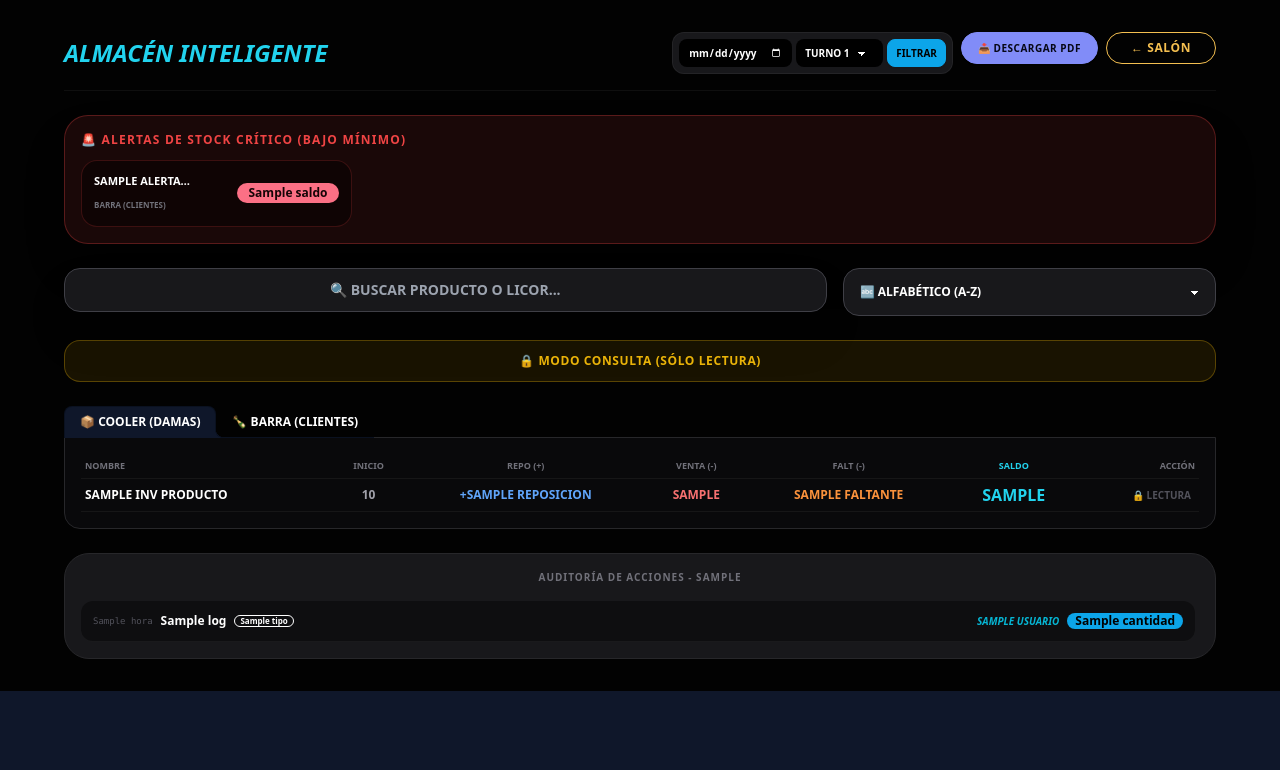
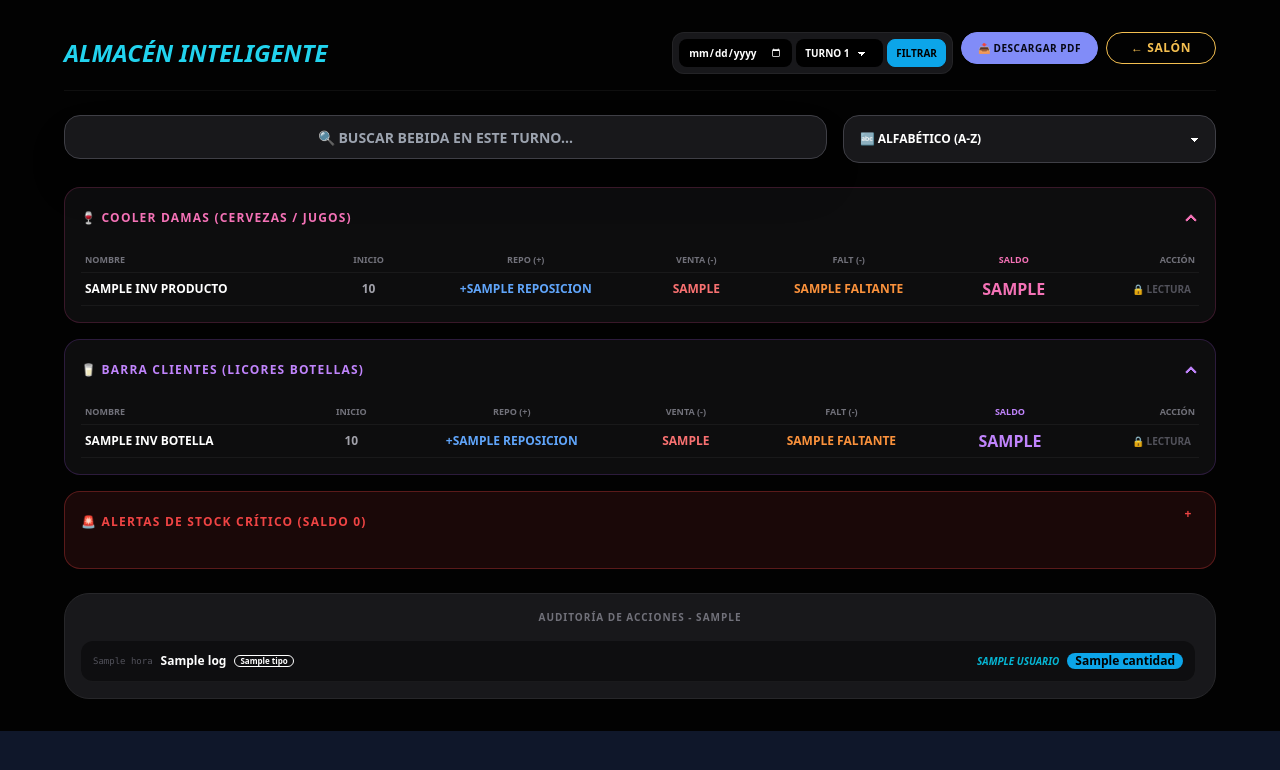
Before and after one commit to Edrie2020/Whiskeria_Pro, a FastAPI app: template templates/stock.html in a window 1280 px wide. Shown: the top 770 px of the page. Run offline with FastAPI, Linux system fonts and the light colour scheme; the template is opened without the code that fills it: most values are stand-ins (such as "Sample title", 1, 10 or a date in 2020); some libraries are stand-ins or nearby versions.

Commit message:
Rediseno de stock premium, fotos de damas y WAL mode

```diff
--- a/templates/stock.html
+++ b/templates/stock.html
@@ -9,13 +9,7 @@
     <title>Inventario Pro - Whiskeria 2000</title>
 
     <style>
-        .custom-scrollbar::-webkit-scrollbar {
-            height: 4px;
-        }
-        .custom-scrollbar::-webkit-scrollbar-thumb {
-            background: rgba(34, 211, 238, 0.3);
-            border-radius: 10px;
-        }
+        .evitar-salto { page-break-inside: avoid; }
     </style>
 </head>
 <body class="bg-[#020202] text-white p-3 md:p-8 font-sans overflow-x-hidden">
@@ -64,35 +58,13 @@
             </div>
         </div>
 
-        <!-- SECCIÓN DE ALERTAS DE STOCK CRÍTICO (5 unidades o menos) -->
-        {% if alertas_criticas %}
-        <div class="bg-red-500/10 border border-red-500/30 rounded-[24px] p-4 mb-6 shadow-2xl no-print">
-            <h3 class="text-xs font-black text-red-500 uppercase tracking-widest mb-3 flex items-center gap-2">
-                🚨 ALERTAS DE STOCK CRÍTICO (BAJO MÍNIMO)
-            </h3>
-            <div class="grid grid-cols-2 sm:grid-cols-4 gap-3">
-                {% for a in alertas_criticas %}
-                <div class="bg-black/40 border border-red-500/20 p-3 rounded-2xl flex justify-between items-center">
-                    <div>
-                        <p class="font-black text-white text-[11px] uppercase truncate max-w-[100px]">{{ a.nombre }}</p>
-                        <span class="text-[8px] text-zinc-500 uppercase font-bold">{% if a.tipo == 'PRODUCTO' %}Cooler (Damas){% else %}Barra (Clientes){% endif %}</span>
-                    </div>
-                    <span class="badge badge-error font-black text-xs py-2 px-2.5">{{ a.saldo }}</span>
-                </div>
-                {% endfor %}
-            </div>
-        </div>
-        {% endif %}
-
-        <!-- CONTROLES: BUSCADOR Y ORDENAMIENTO -->
+        <!-- CONTROLES GLOBALES DE ORDENAMIENTO -->
         <div class="grid grid-cols-1 md:grid-cols-3 gap-4 mb-6 no-print">
-            <!-- BUSCADOR -->
             <div class="md:col-span-2">
                 <input type="text" id="buscadorStock" onkeyup="filtrarStock()"
-                       placeholder="🔍 BUSCAR PRODUCTO O LICOR..."
-                       class="input input-bordered w-full bg-zinc-900 border-zinc-700 font-bold uppercase text-center focus:border-cyan-400 shadow-2xl h-11 text-sm rounded-2xl">
+                       placeholder="🔍 BUSCAR BEBIDA EN ESTE TURNO..."
+                       class="input input-bordered w-full bg-zinc-900 border-zinc-700 font-bold uppercase text-center focus:border-cyan-400 shadow-2xl h-11 text-sm rounded-2xl text-white">
             </div>
-            <!-- ORDENAMIENTO -->
             <div>
                 <form action="/stock" method="get" class="w-full">
                     <input type="hidden" name="fecha" value="{{ fecha_filtro }}">
@@ -106,14 +78,7 @@
             </div>
         </div>
 
-        <!-- MODO CONSULTA (SÓLO LECTURA) -->
-        {% if fecha_filtro != fecha_actual or turno_filtro != turno_actual or estado_club != 'ABIERTO' %}
-        <div class="bg-yellow-500/10 border border-yellow-500/30 p-3 rounded-2xl mb-6 text-yellow-500 text-xs font-black uppercase tracking-wider text-center flex items-center justify-center gap-2 no-print">
-            🔒 MODO CONSULTA (SÓLO LECTURA)
-        </div>
-        {% endif %}
-
-        <!-- FORMULARIO NUEVO PRODUCTO -->
+        <!-- FORMULARIO NUEVO PRODUCTO (COLLAPSIBLE) -->
         {% if fecha_filtro == fecha_actual and turno_filtro == turno_actual and estado_club == 'ABIERTO' and role in ['admin1', 'administrador', 'cajera'] %}
         <div class="collapse collapse-plus bg-cyan-500/10 border border-cyan-500/30 mb-6 rounded-2xl no-print">
             <input type="checkbox" />
@@ -124,12 +89,12 @@
                 <form action="/agregar_producto_stock" method="post" class="space-y-3 p-1" onsubmit="return confirm('¿DESEA CREAR ESTE PRODUCTO?')">
                     <div class="form-control">
                         <label class="label py-1"><span class="label-text text-[9px] font-bold text-zinc-400">NOMBRE</span></label>
-                        <input name="nombre" placeholder="EJ: CORONA" class="input input-bordered w-full bg-black uppercase font-bold text-xs h-9" required />
+                        <input name="nombre" placeholder="EJ: CORONA" class="input input-bordered w-full bg-black uppercase font-bold text-xs h-9 text-white" required />
                     </div>
                     <div class="form-control">
                         <label class="label py-1"><span class="label-text text-[9px] font-bold text-zinc-400">CATEGORÍA</span></label>
                         <select name="tipo" id="reg_tipo" onchange="toggleFormularioBotella()" class="select select-bordered w-full bg-black font-bold text-xs h-9 min-h-0 text-white">
-                            <option value="PRODUCTO">PRODUCTO (COOLER - DAMAS Y CLIENTES)</option>
+                            <option value="PRODUCTO">PRODUCTO (COOLER - DAMAS)</option>
                             <option value="BOTELLA">BOTELLA (BARRA - CLIENTES)</option>
                         </select>
                     </div>
@@ -154,25 +119,26 @@
 
                     <div class="form-control">
                         <label class="label py-1"><span class="label-text text-[9px] font-bold text-zinc-400">STOCK INICIAL (BOTELLAS O LATAS)</span></label>
-                        <input name="inicio" type="number" placeholder="0" class="input input-bordered w-full bg-black font-bold text-xs h-9" required />
+                        <input name="inicio" type="number" placeholder="0" class="input input-bordered w-full bg-black font-bold text-xs h-9 text-white" required />
                     </div>
-                    <button type="submit" class="btn btn-info btn-sm w-full font-black text-xs">GUARDAR EN SISTEMA</button>
+                    <button type="submit" class="btn btn-info btn-sm w-full font-black text-xs text-black">GUARDAR EN SISTEMA</button>
                 </form>
             </div>
         </div>
         {% endif %}
 
-        <!-- NAVEGACIÓN POR PESTAÑAS (TABS) PARA COMODIDAD EN MÓVIL -->
-        <div role="tablist" class="tabs tabs-lifted mb-6 no-print">
-
-            <!-- PESTAÑA 1: COOLERS (PRODUCTOS PARA DAMAS) -->
-            <input type="radio" name="stock_tabs" role="tab" class="tab font-black uppercase text-[10px] sm:text-xs text-white" aria-label="📦 Cooler (Damas)" checked />
-            <div role="tabpanel" class="tab-content bg-zinc-950 border-zinc-800 p-4 rounded-b-2xl">
+        <!-- DESPLEGABLE 1: COOLER DAMAS 🍷 (DESPLEGABLE HOMOLOGADO) -->
+        <div class="collapse collapse-arrow bg-zinc-900/50 border border-pink-500/20 mb-4 rounded-2xl no-print">
+            <input type="checkbox" checked />
+            <div class="collapse-title text-xs font-black text-pink-400 uppercase tracking-widest flex items-center gap-2">
+                🍷 COOLER DAMAS (CERVEZAS / JUGOS)
+            </div>
+            <div class="collapse-content px-1 sm:px-4 pb-4">
 
                 <!-- Vista en Tarjetas para Celulares -->
                 <div class="grid grid-cols-1 sm:hidden gap-3 mt-2">
                     {% for p in inv_productos %}
-                    <div class="card-item-stock bg-zinc-900 border border-white/5 p-4 rounded-[24px] flex justify-between items-center" data-nombre="{{ p.nombre }}">
+                    <div class="card-item-stock bg-black/60 border border-white/5 p-4 rounded-[24px] flex justify-between items-center" data-nombre="{{ p.nombre }}">
                         <div>
                             <h4 class="font-black text-white text-lg uppercase leading-tight">{{ p.nombre }}</h4>
                             <div class="flex gap-4 text-[10px] text-zinc-400 font-bold mt-1 uppercase">
@@ -182,10 +148,7 @@
                             </div>
                         </div>
                         <div class="flex items-center gap-3">
-                            <span class="badge text-base font-black py-4 px-3.5
-                                {% if p.saldo <= 0 %} badge-error text-white
-                                {% elif p.saldo <= 5 %} badge-warning text-black
-                                {% else %} badge-accent text-black {% endif %}">
+                            <span class="badge text-base font-black py-4 px-3.5 badge-accent text-black">
                                 {{ p.saldo }}
                             </span>
                             {% if fecha_filtro == fecha_actual and turno_filtro == turno_actual and estado_club == 'ABIERTO' and role in ['admin1', 'administrador', 'cajera'] %}
@@ -196,7 +159,7 @@
                     {% endfor %}
                 </div>
 
-                <!-- Vista en Tabla para Computadoras/Notebooks -->
+                <!-- Vista en Tabla para Notebooks -->
                 <div class="hidden sm:block overflow-x-auto">
                     <table class="table table-xs w-full text-center">
                         <thead>
@@ -206,7 +169,7 @@
                                 <th>Repo (+)</th>
                                 <th>Venta (-)</th>
                                 <th>Falt (-)</th>
-                                <th class="text-cyan-400 font-black">Saldo</th>
+                                <th class="text-pink-400 font-black">Saldo</th>
                                 <th class="text-right pr-1 no-print">Acción</th>
                             </tr>
                         </thead>
@@ -218,10 +181,7 @@
                                 <td class="text-blue-400">+{{ p.reposicion }}</td>
                                 <td class="text-red-400">{{ p.salida_visual }}</td>
                                 <td class="text-orange-400">{{ p.faltante }}</td>
-                                <td class="text-base font-black
-                                    {% if p.saldo <= 0 %} text-red-500
-                                    {% elif p.saldo <= 5 %} text-amber-500
-                                    {% else %} text-cyan-400 {% endif %}">
+                                <td class="text-base font-black text-pink-400">
                                     {{ p.saldo_visual }}
                                 </td>
                                 {% if fecha_filtro == fecha_actual and turno_filtro == turno_actual and estado_club == 'ABIERTO' and role in ['admin1', 'administrador', 'cajera'] %}
@@ -241,15 +201,20 @@
                     </table>
                 </div>
             </div>
+        </div>
 
-            <!-- PESTAÑA 2: BARRAS (LICORES Y BOTELLAS PARA CLIENTES) -->
-            <input type="radio" name="stock_tabs" role="tab" class="tab font-black uppercase text-[10px] sm:text-xs text-white" aria-label="🍾 Barra (Clientes)" />
-            <div role="tabpanel" class="tab-content bg-zinc-950 border-zinc-800 p-4 rounded-b-2xl">
+        <!-- DESPLEGABLE 2: BARRA CLIENTES 🥃 (DESPLEGABLE HOMOLOGADO) -->
+        <div class="collapse collapse-arrow bg-zinc-900/50 border border-purple-500/20 mb-4 rounded-2xl no-print">
+            <input type="checkbox" checked />
+            <div class="collapse-title text-xs font-black text-purple-400 uppercase tracking-widest flex items-center gap-2">
+                🥛 BARRA CLIENTES (LICORES BOTELLAS)
+            </div>
+            <div class="collapse-content px-1 sm:px-4 pb-4">
 
                 <!-- Vista en Tarjetas para Celulares -->
                 <div class="grid grid-cols-1 sm:hidden gap-3 mt-2">
                     {% for b in inv_botellas %}
-                    <div class="card-item-stock bg-zinc-900 border border-white/5 p-4 rounded-[24px] flex justify-between items-center" data-nombre="{{ b.nombre }}">
+                    <div class="card-item-stock bg-black/60 border border-white/5 p-4 rounded-[24px] flex justify-between items-center" data-nombre="{{ b.nombre }}">
                         <div>
                             <h4 class="font-black text-white text-lg uppercase leading-tight">{{ b.nombre }}</h4>
                             <div class="flex gap-4 text-[10px] text-zinc-400 font-bold mt-1 uppercase">
@@ -259,10 +224,7 @@
                             </div>
                         </div>
                         <div class="flex items-center gap-3">
-                            <span class="badge text-base font-black py-4 px-3.5
-                                {% if b.saldo <= 0 %} badge-error text-white
-                                {% elif b.saldo <= 5 %} badge-warning text-black
-                                {% else %} badge-accent text-black {% endif %}">
+                            <span class="badge text-base font-black py-4 px-3.5 badge-accent text-black">
                                 {{ b.saldo }}
                             </span>
                             {% if fecha_filtro == fecha_actual and turno_filtro == turno_actual and estado_club == 'ABIERTO' and role in ['admin1', 'administrador', 'cajera'] %}
@@ -273,7 +235,7 @@
                     {% endfor %}
                 </div>
 
-                <!-- Vista en Tabla para Computadoras/Notebooks -->
+                <!-- Vista en Tabla para Notebooks -->
                 <div class="hidden sm:block overflow-x-auto">
                     <table class="table table-xs w-full text-center">
                         <thead>
@@ -283,7 +245,7 @@
                                 <th>Repo (+)</th>
                                 <th>Venta (-)</th>
                                 <th>Falt (-)</th>
-                                <th class="text-warning font-black">Saldo</th>
+                                <th class="text-purple-400 font-black">Saldo</th>
                                 <th class="text-right pr-1 no-print">Acción</th>
                             </tr>
                         </thead>
@@ -295,10 +257,7 @@
                                 <td class="text-blue-400">+{{ b.reposicion }}</td>
                                 <td class="text-red-400">{{ b.salida_visual }}</td>
                                 <td class="text-orange-400">{{ b.faltante }}</td>
-                                <td class="text-base font-black
-                                    {% if b.saldo <= 0 %} text-red-500
-                                    {% elif b.saldo <= 5 %} text-amber-500
-                                    {% else %} text-warning {% endif %}">
+                                <td class="text-base font-black text-purple-400">
                                     {{ b.saldo_visual }}
                                 </td>
                                 {% if fecha_filtro == fecha_actual and turno_filtro == turno_actual and estado_club == 'ABIERTO' and role in ['admin1', 'administrador', 'cajera'] %}
@@ -320,10 +279,87 @@
             </div>
         </div>
 
+        <!-- DESPLEGABLE 3: ALERTAS DE STOCK CERO 🚨 (REDISEÑADO AL FINAL DE LA JORNADA) -->
+        <div class="collapse collapse-plus bg-red-500/10 border border-red-500/30 mb-6 rounded-2xl no-print">
+            <input type="checkbox" />
+            <div class="collapse-title text-xs font-black text-red-500 uppercase tracking-widest flex items-center gap-2">
+                🚨 ALERTAS DE STOCK CRÍTICO (SALDO 0)
+            </div>
+            <div class="collapse-content px-1 sm:px-4 pb-4">
+
+                <!-- Buscador Dinámico Interno para Alertas -->
+                <div class="mb-4">
+                    <input type="text" id="buscadorAlertas" onkeyup="filtrarAlertas()"
+                           placeholder="🔍 FILTRAR BEBIDAS EN CERO..."
+                           class="input input-bordered input-sm w-full bg-black border-red-500/30 text-center font-bold uppercase focus:border-red-500 text-xs h-9 text-white rounded-xl">
+                </div>
+
+                <!-- Vista en Tarjetas para Celulares -->
+                <div class="grid grid-cols-1 sm:hidden gap-3">
+                    {% for a in alertas_criticas %}
+                    <div class="card-item-alerta bg-black/60 border border-red-500/20 p-4 rounded-[24px] flex justify-between items-center" data-nombre="{{ a.nombre }}">
+                        <div>
+                            <h4 class="font-black text-red-500 text-lg uppercase leading-tight">{{ a.nombre }}</h4>
+                            <span class="text-[8px] text-zinc-500 font-bold uppercase">{% if a.tipo == 'PRODUCTO' %}Cooler (Damas){% else %}Barra (Clientes){% endif %}</span>
+                        </div>
+                        <div class="flex items-center gap-2">
+                            <span class="badge badge-error font-black text-xs py-3 px-2">0</span>
+                            {% if fecha_filtro == fecha_actual and turno_filtro == turno_actual and estado_club == 'ABIERTO' and role in ['admin1', 'administrador', 'cajera'] %}
+                            <button onclick="abrirModalMov('{{ a.id }}', '{{ a.nombre }}')" class="btn btn-xs btn-info text-black font-black">REPOSICIÓN</button>
+                            <form action="/eliminar_producto/{{ a.id }}" method="post" onsubmit="return confirm('¿ELIMINAR {{ a.nombre }} DEL SISTEMA?')">
+                                <input type="hidden" name="fecha" value="{{ fecha_filtro }}"><input type="hidden" name="turno" value="{{ turno_filtro }}">
+                                <button class="btn btn-xs btn-error btn-outline">ELIMINAR</button>
+                            </form>
+                            {% endif %}
+                        </div>
+                    </div>
+                    {% endfor %}
+                </div>
+
+                <!-- Vista en Tabla para Notebooks -->
+                <div class="hidden sm:block overflow-x-auto">
+                    <table class="table table-xs w-full text-center">
+                        <thead>
+                            <tr class="text-zinc-500 uppercase text-[9px] border-b border-white/5">
+                                <th class="text-left pl-1">Nombre</th>
+                                <th>Categoría</th>
+                                <th class="text-red-500 font-black">Saldo</th>
+                                <th class="text-right pr-1">Acción</th>
+                            </tr>
+                        </thead>
+                        <tbody class="font-bold uppercase text-xs">
+                            {% for a in alertas_criticas %}
+                            <tr class="border-b border-white/5 item-alerta" data-nombre="{{ a.nombre }}">
+                                <td class="text-left text-white pl-1">{{ a.nombre }}</td>
+                                <td class="text-zinc-400">{% if a.tipo == 'PRODUCTO' %}Cooler (Damas){% else %}Barra (Clientes){% endif %}</td>
+                                <td class="text-red-500 text-sm font-black">0</td>
+                                <td class="flex gap-1 justify-end pr-1 pt-1">
+                                    {% if fecha_filtro == fecha_actual and turno_filtro == turno_actual and estado_club == 'ABIERTO' and role in ['admin1', 'administrador', 'cajera'] %}
+                                    <button onclick="abrirModalMov('{{ a.id }}', '{{ a.nombre }}')" class="btn btn-xs btn-info text-black font-black" title="Reponer">REPOSICIÓN</button>
+                                    <form action="/eliminar_producto/{{ a.id }}" method="post" onsubmit="return confirm('¿ELIMINAR {{ a.nombre }} DEL SISTEMA?')">
+                                        <input type="hidden" name="fecha" value="{{ fecha_filtro }}"><input type="hidden" name="turno" value="{{ turno_filtro }}">
+                                        <button class="btn btn-xs btn-error btn-outline btn-square">✕</button>
+                                    </form>
+                                    {% else %}
+                                    <span class="text-zinc-600 text-[10px]">🔒 LECTURA</span>
+                                    {% endif %}
+                                </td>
+                            </tr>
+                            {% endfor %}
+                        </tbody>
+                    </table>
+                </div>
+
+                {% if not alertas_criticas %}
+                <p class="text-center text-[10px] text-zinc-600 uppercase font-bold py-6">No hay bebidas agotadas (saldo 0) en este turno</p>
+                {% endif %}
+            </div>
+        </div>
+
         <!-- SECCIÓN EXCLUSIVA PARA LA IMPRESIÓN (MUESTRA AMBAS TABLAS DE UNA VEZ SIN PESTAÑAS) -->
         <div class="hidden print:block space-y-8">
             <div>
-                <h2 class="text-sm font-bold uppercase border-b-2 border-black pb-2 mb-3 text-black">📦 PRODUCTOS COOLER (CERVEZAS / JUGOS)</h2>
+                <h2 class="text-sm font-bold uppercase border-b-2 border-black pb-2 mb-3 text-black">🍷 PRODUCTOS COOLER (CERVEZAS / JUGOS - DAMAS)</h2>
                 <table style="width: 100%; border-collapse: collapse;">
                     <thead>
                         <tr style="border-bottom: 2px solid black; font-size: 11px;">
@@ -351,7 +387,7 @@
             </div>
 
             <div>
-                <h2 class="text-sm font-bold uppercase border-b-2 border-black pb-2 mb-3 text-black">🍾 BOTELLAS BARRA (LICORES)</h2>
+                <h2 class="text-sm font-bold uppercase border-b-2 border-black pb-2 mb-3 text-black">🥃 BOTELLAS BARRA (LICORES - CLIENTES)</h2>
                 <table style="width: 100%; border-collapse: collapse;">
                     <thead>
                         <tr style="border-bottom: 2px solid black; font-size: 11px;">
@@ -380,7 +416,7 @@
         </div>
 
         <!-- AUDITORÍA DE MOVIMIENTOS -->
-        <div class="bg-zinc-900 p-4 rounded-[25px] border border-zinc-800 no-print">
+        <div class="bg-zinc-900 p-4 rounded-[25px] border border-zinc-800 no-print col-span-2">
             <h3 class="text-[10px] font-black text-zinc-500 uppercase mb-4 text-center tracking-widest">Auditoría de Acciones - {{ turno_filtro }}</h3>
             <div class="space-y-2 max-h-48 overflow-y-auto pr-1">
                 {% for log in auditoria %}
@@ -432,7 +468,7 @@
             document.getElementById('modal_movimiento').showModal();
         }
 
-        // Buscador Inteligente Adaptado para Tablas y Tarjetas Celular
+        // Buscador Inteligente Adaptado para Tablas y Tarjetas Celular (General)
         function filtrarStock() {
             let filter = document.getElementById("buscadorStock").value.toUpperCase();
 
@@ -449,6 +485,33 @@
 
             // Filtrar Tarjetas Celular
             let itemsCards = document.querySelectorAll(".card-item-stock");
+            itemsCards.forEach(item => {
+                let nombre = item.getAttribute("data-nombre");
+                if (nombre && nombre.toUpperCase().indexOf(filter) > -1) {
+                    item.style.display = "flex";
+                } else {
+                    item.style.display = "none";
+                }
+            });
+        }
+
+        // Buscador Independiente para la sección de Alertas Stock Cero
+        function filtrarAlertas() {
+            let filter = document.getElementById("buscadorAlertas").value.toUpperCase();
+
+            // Filtrar Filas de Tabla de Alertas
+            let itemsTable = document.querySelectorAll(".item-alerta");
+            itemsTable.forEach(item => {
+                let nombre = item.getAttribute("data-nombre");
+                if (nombre && nombre.toUpperCase().indexOf(filter) > -1) {
+                    item.style.display = "";
+                } else {
+                    item.style.display = "none";
+                }
+            });
+
+            // Filtrar Tarjetas de Alertas Celular
+            let itemsCards = document.querySelectorAll(".card-item-alerta");
             itemsCards.forEach(item => {
                 let nombre = item.getAttribute("data-nombre");
                 if (nombre && nombre.toUpperCase().indexOf(filter) > -1) {
```
Also changed, not shown: routes/stock.py (+12 -13 lines), 2 other files.
